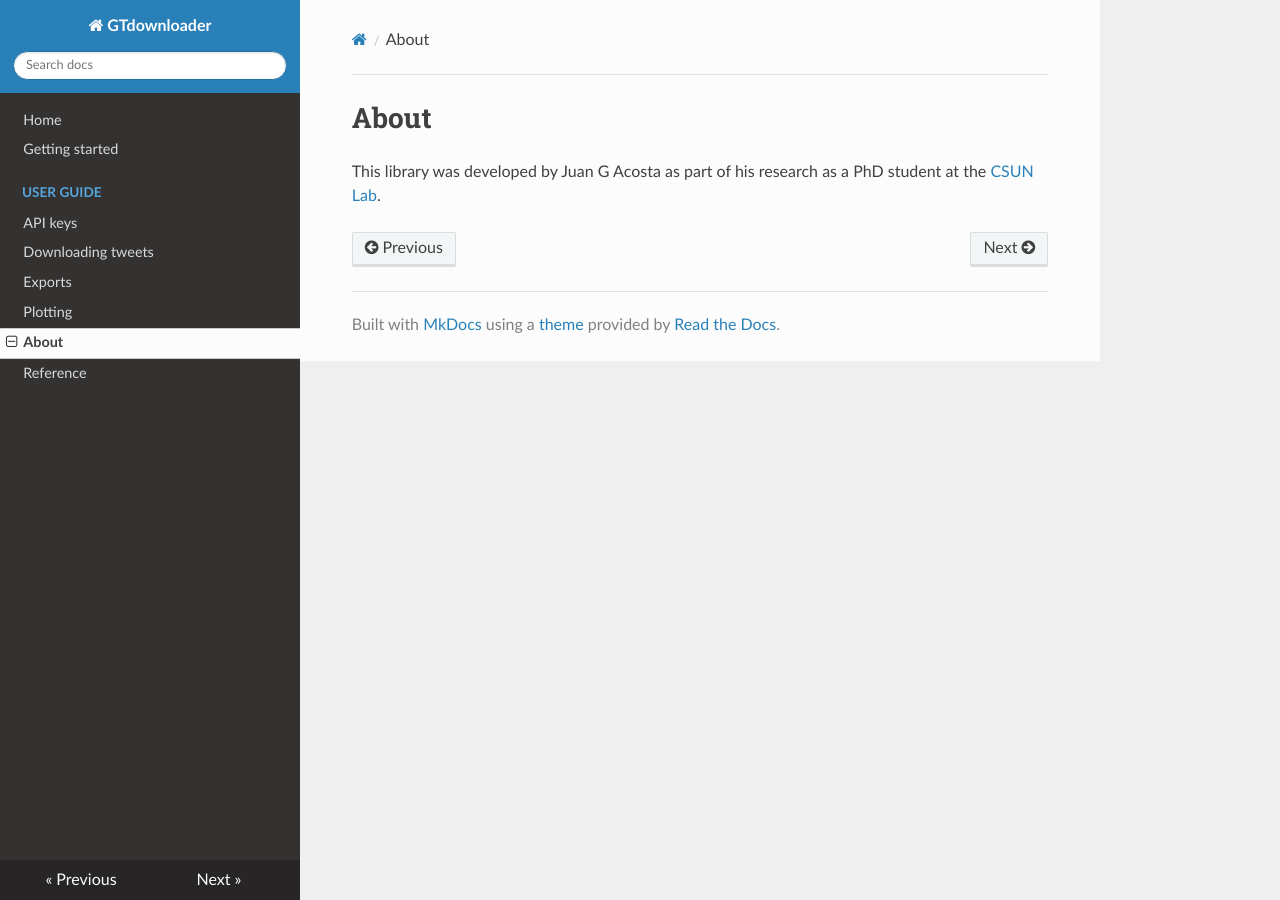
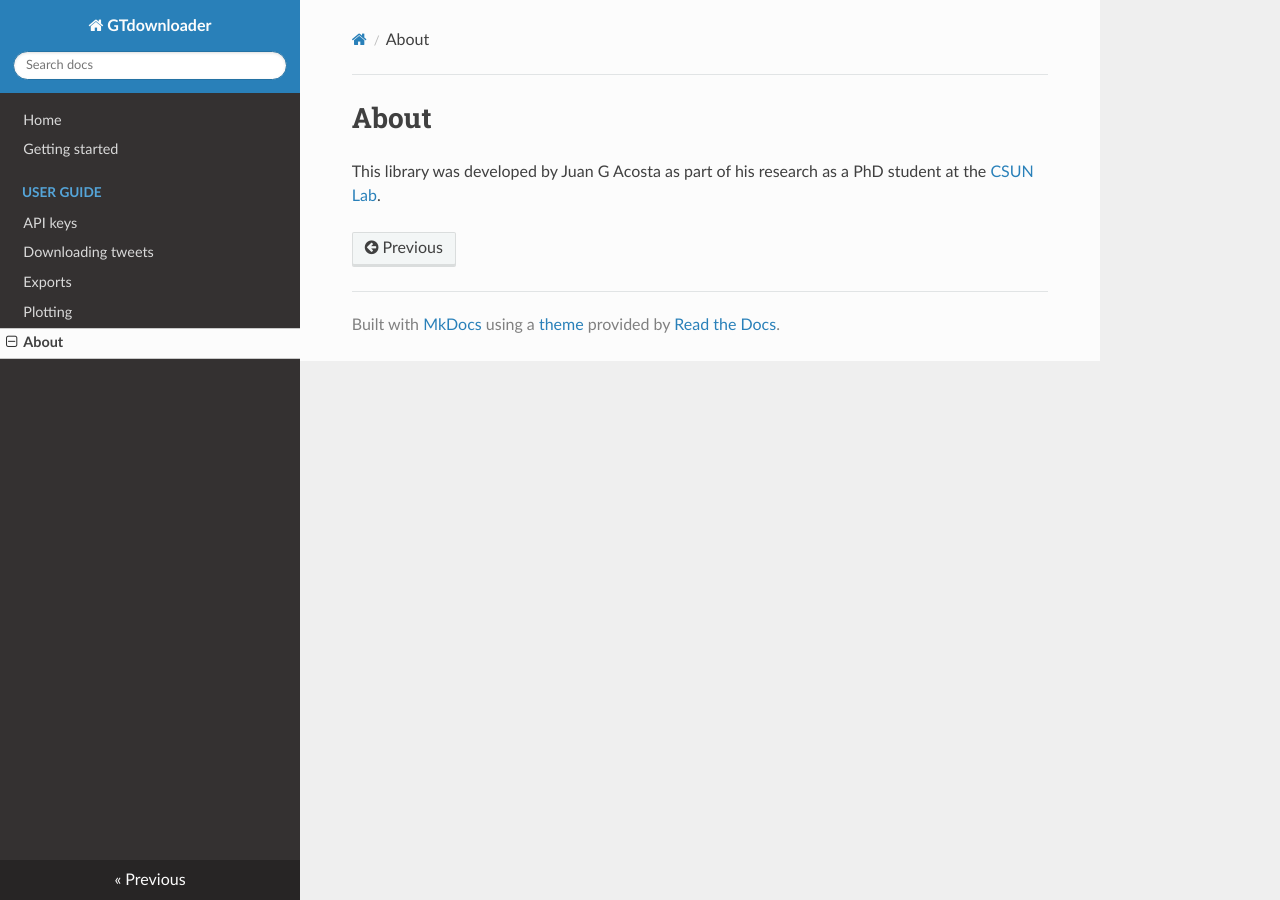
Before and after one commit to jugacostase/gtdownloader, an MkDocs documentation site: the page built from docs/sections/about.md, in a window 1280 px wide. Built offline with MkDocs 1.6.1, drawn with Linux system fonts in a browser that asks for light colours; nearby versions of some CDN libraries.

Commit message:
Fixed docs reference

```diff
--- a/mkdocs.yml
+++ b/mkdocs.yml
@@ -10,7 +10,6 @@ nav:
         - Exports: sections/export.md
         - Plotting: sections/plot.md
     - About: sections/about.md
-    - Reference: sections/reference.md
 
 theme: readthedocs
 
```
